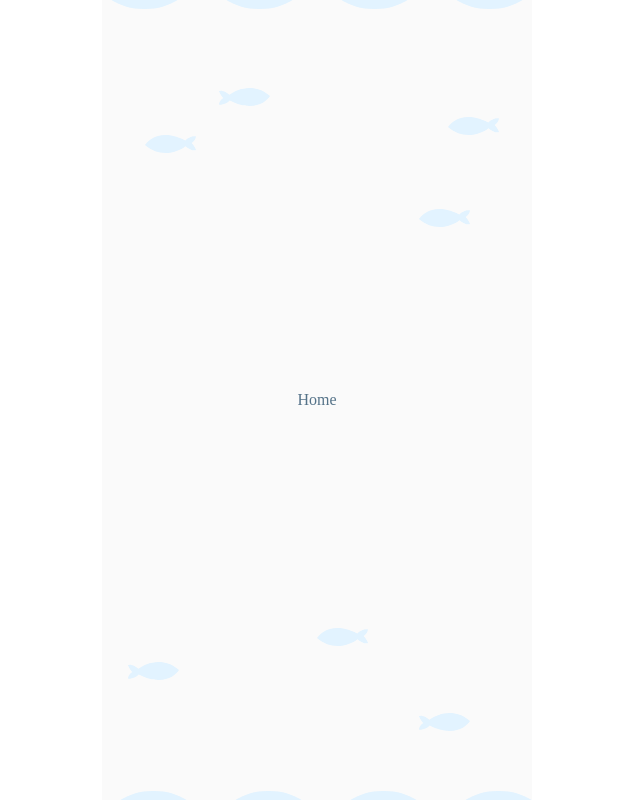
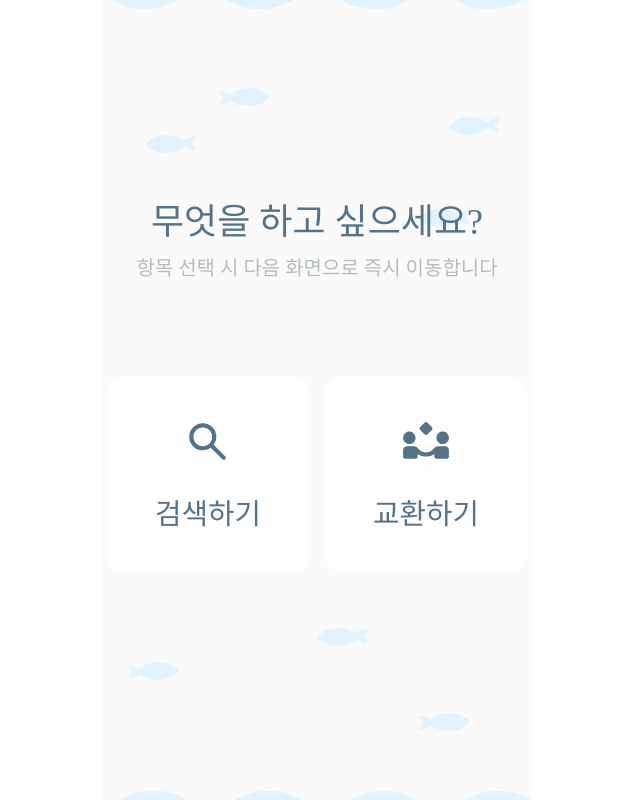
Before and after one commit to neneco-com/coconenne_FE, a Next.js app in the folder coco/: page /main in a window 1280 px wide. Shown: the whole page, without its empty margins (323-963 px from the left). Built offline with nearby package versions, Linux system fonts and the light colour scheme; a web font is replaced by a local one.

Commit message:
feat(#5) :: 메인 화면 퍼블리싱

```diff
--- a/coco/src/containers/ui/home/index.tsx
+++ b/coco/src/containers/ui/home/index.tsx
@@ -1,5 +1,23 @@
 import * as _ from './style';
+import Image from 'next/image';
 
 export default function Home() {
-  return <_.Container>Home</_.Container>;
+    return (
+        <_.Container>
+            <_.Wrapper>
+                <_.Title>무엇을 하고 싶으세요?</_.Title>
+                <_.SubTitle>항목 선택 시 다음 화면으로 즉시 이동합니다</_.SubTitle>
+            </_.Wrapper>
+            <_.Group>
+                <_.Box>
+                    <Image src="/assets/serach.svg" alt="serach" width={50} height={50} />
+                    검색하기
+                </_.Box>
+                <_.Box>
+                    <Image src="/assets/exchange.svg" alt="exchange" width={50} height={50} />
+                    교환하기
+                </_.Box>
+            </_.Group>
+        </_.Container>
+    );
 }
--- a/coco/src/containers/ui/home/style.ts
+++ b/coco/src/containers/ui/home/style.ts
@@ -1,7 +1,53 @@
 import styled from "@emotion/styled";
+import { Gangwon } from "@/styles/Font";
 
 export const Container = styled.div`
   display: flex;
   flex-direction: column;
   align-items: center;
+  height: 52vh;
+  gap: 6rem;
 `;
+
+export const Wrapper = styled.div`
+  display: flex;
+  flex-direction: column;
+  align-items: center;
+  gap: 0.5rem;
+`;
+
+export const Title = styled.div`
+  font-size: 2.25rem;
+  font-weight: 500;
+`;
+
+export const SubTitle = styled.h1`
+  ${Gangwon}
+  font-size: 1.25rem;
+  color: #B5BCBF;
+  font-weight: 300;
+`;
+
+export const Group = styled.div`
+  display: flex;
+  align-items: center;
+  gap: 1rem;
+`;
+
+export const Box = styled.button`
+  display: flex;
+  flex-direction: column;
+  align-items: center;
+  justify-content: center;
+  gap: 1.5rem;
+  padding: 2.5rem 3rem;
+  border: none;
+  font-size: 1.8rem;
+  border-radius: 1rem;
+  background-color: #FEFEFE;
+  cursor: pointer;
+
+  :hover {
+    box-shadow: 0px 0px 20px rgba(255, 242, 93, 0.5);
+  }
+`;
```
